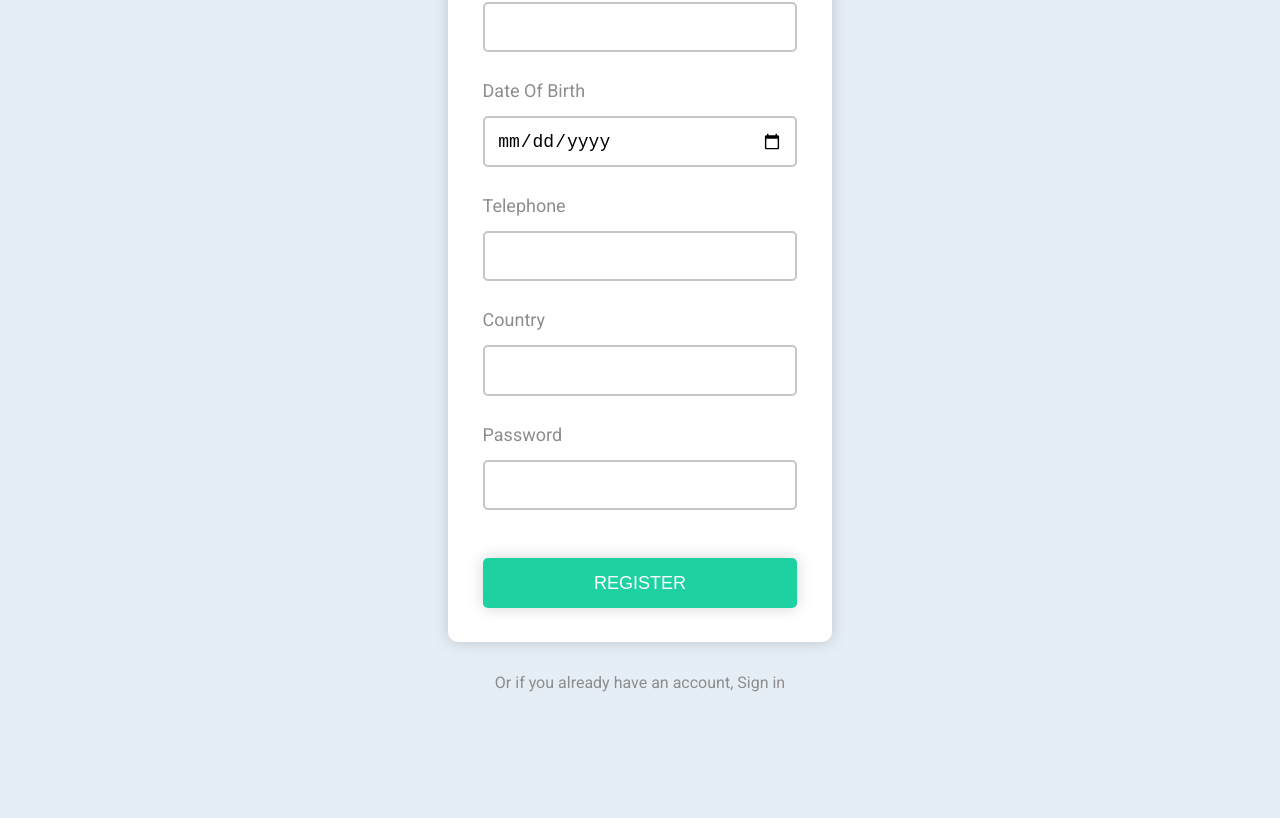
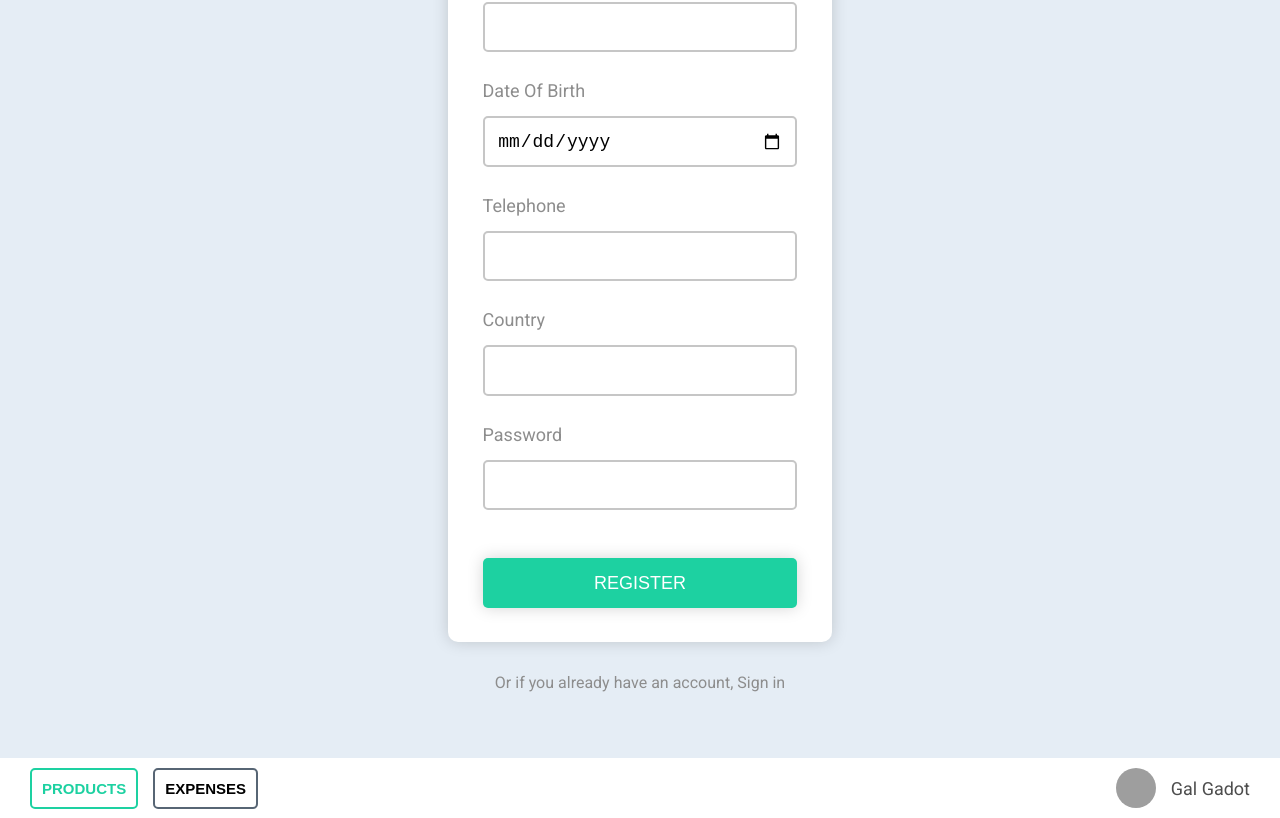
Before and after one commit to vlatkotodorovski/expenses-calculator-main, a React (Create React App) app: page /register in a window 1280 px wide. Shown: the part 347-1165 px from the top of the page. Before the commit the page ends 1105 px from the top, so only its background shows below. Built offline with nearby package versions, Linux system fonts and the light colour scheme; grey boxes are pictures that could not be loaded.

Commit message:
added new component Header

```diff
--- a/src/components/Expenses/Expenses.js
+++ b/src/components/Expenses/Expenses.js
@@ -7,7 +7,7 @@ export class Expenses extends React.Component {
     render() {
         return (
             <section id="expenses">
-                <div className="headerNewProduct">
+                {/* <div className="headerNewProduct">
                     <div className="button">
                         <button className="button_products">PRODUCTS</button>
                         <button className="button_expenses">EXPENSES</button>
@@ -17,7 +17,7 @@ export class Expenses extends React.Component {
                             alt="avatar" />
                         <p>Gal Gadot</p>
                     </div>
-                </div>
+                </div> */}
                 <div className="prodText_dropdown">
                     <div className="prodText">
                         <h1>Expenses</h1>
--- /dev/null
+++ b/src/components/Header/Header.js
@@ -0,0 +1,19 @@
+import React from 'react'
+
+export class Header extends React.Component {
+    render() {
+        return (
+            <div className="headerNewProduct">
+                <div className="button">
+                    <button className="button_products">PRODUCTS</button>
+                    <button className="button_expenses">EXPENSES</button>
+                </div>
+                <div className="avatar">
+                    <img src="https://upload.wikimedia.org/wikipedia/commons/thumb/7/72/Gal_Gadot_%2836165097896%29_%28cropped%29.jpg/900px-Gal_Gadot_%2836165097896%29_%28cropped%29.jpg"
+                        alt="avatar" />
+                    <p>Gal Gadot</p>
+                </div>
+            </div>
+        )
+    }
+}
--- a/src/components/Portal/Portal.js
+++ b/src/components/Portal/Portal.js
@@ -2,6 +2,7 @@ import React from 'react'
 import { Products } from '../Products/Products';
 import { Expenses } from '../Expenses/Expenses';
 import { NewProduct } from '../NewProduct/NewProduct';
+import {Header} from '../Header/Header'
 import {Route} from 'react-router-dom'
 // import {Header} from '../Header/Header'
 
@@ -10,7 +11,7 @@ export class Portal extends React.Component {
     render() {
         return (
             <div>
-                {/* <Header /> */}
+                <Header />
                 <Route path = "/new-product" component = {NewProduct} />
                 <Route path = "/products" component = {Products} />
                 <Route path = "/expenses" component = {Expenses} />
--- a/src/components/Products/Products.js
+++ b/src/components/Products/Products.js
@@ -7,17 +7,17 @@ export class Products extends React.Component {
     render() {
         return (
             <section id="products">
-                <div className="headerNewProduct">
+                {/* <div className="headerNewProduct">
                     <div className="button">
                         <button className="button_products">PRODUCTS</button>
                         <button className="button_expenses">EXPENSES</button>
                     </div>
                     <div className="avatar">
                         <img src="https://upload.wikimedia.org/wikipedia/commons/thumb/7/72/Gal_Gadot_%2836165097896%29_%28cropped%29.jpg/900px-Gal_Gadot_%2836165097896%29_%28cropped%29.jpg"
-                alt="avatar"/>
+                            alt="avatar" />
                         <p>Gal Gadot</p>
                     </div>
-    </div>
+                </div> */}
                 <div className="prodText_dropdown">
                     <div>
                         <h1>Products</h1>
```
Lines whose indentation alone changed are shown as unchanged.
